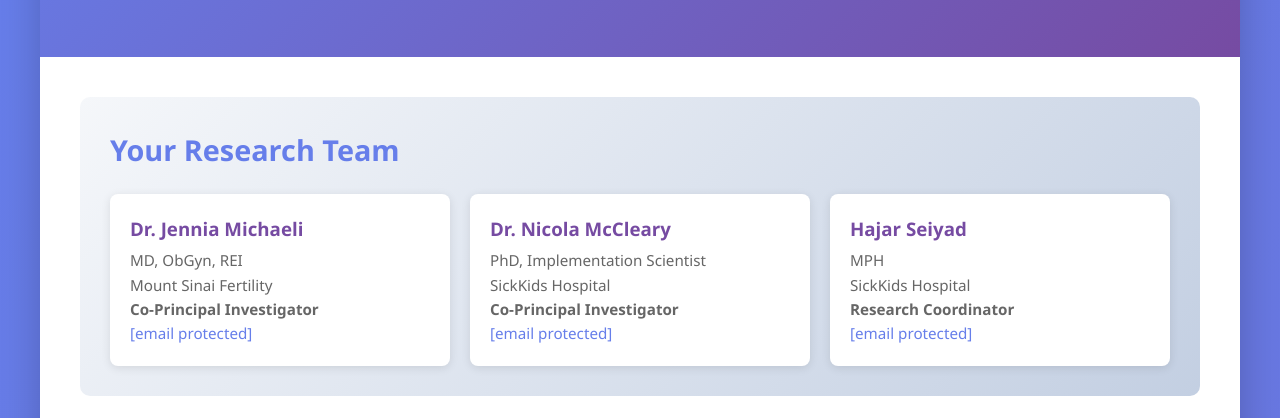
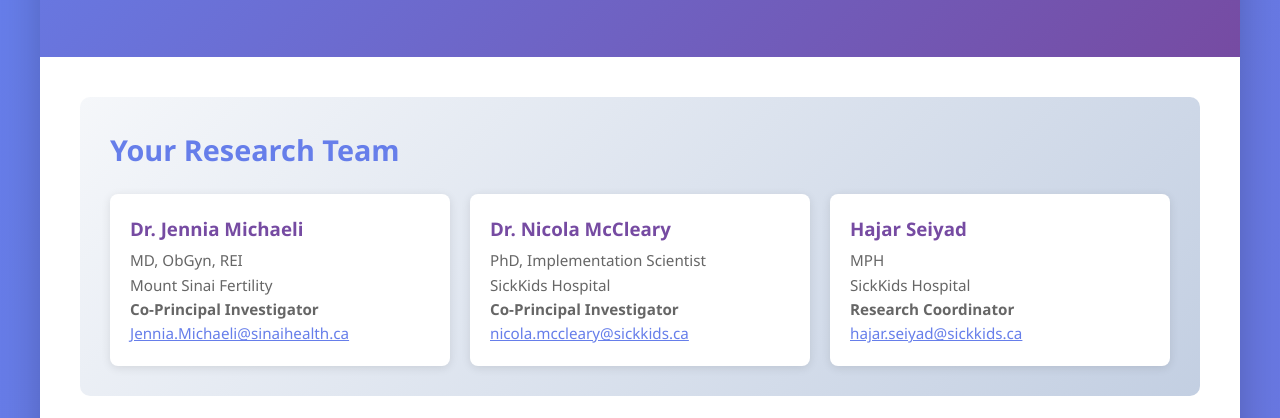
Before and after one commit to ofirttys/OICR, a plain HTML site: page Onboarding/index.html in a window 1280 px wide. Shown: the part 223-641 px from the top of the page. Drawn offline with Linux system fonts and the light colour scheme.

Commit message:
Update index.html

```diff
--- a/Onboarding/index.html
+++ b/Onboarding/index.html
@@ -262,21 +262,21 @@
                         <p>MD, ObGyn, REI<br>
                         Mount Sinai Fertility<br>
                         <strong>Co-Principal Investigator</strong><br>
-                        <a href="/cdn-cgi/l/email-protection#b8f2ddd6d6d1d996f5d1dbd0d9ddd4d1f8cbd1d6d9d1d0ddd9d4ccd096dbd9" style="color: #667eea; text-decoration: none;"><span class="__cf_email__" data-cfemail="9bd1fef5f5f2fab5d6f2f8f3fafef7f2dbe8f2f5faf2f3fefaf7eff3b5f8fa">[email&#160;protected]</span></a></p>
+                        <a href="mailto:Jennia.Michaeli@sinaihealth.ca" style="color: #667eea;">Jennia.Michaeli@sinaihealth.ca</a></p>
                     </div>
                     <div class="team-member">
                         <h3>Dr. Nicola McCleary</h3>
                         <p>PhD, Implementation Scientist<br>
                         SickKids Hospital<br>
                         <strong>Co-Principal Investigator</strong><br>
-                        <a href="/cdn-cgi/l/email-protection#a2cccbc1cdcec38ccfc1c1cec7c3d0dbe2d1cbc1c9c9cbc6d18cc1c3" style="color: #667eea; text-decoration: none;"><span class="__cf_email__" data-cfemail="6806010b07040946050b0b040d091a11281b010b0303010c1b460b09">[email&#160;protected]</span></a></p>
+                        <a href="mailto:nicola.mccleary@sickkids.ca" style="color: #667eea;">nicola.mccleary@sickkids.ca</a></p>
                     </div>
                     <div class="team-member">
                         <h3>Hajar Seiyad</h3>
                         <p>MPH<br>
                         SickKids Hospital<br>
                         <strong>Research Coordinator</strong><br>
-                        <a href="/cdn-cgi/l/email-protection#dcb4bdb6bdaef2afb9b5a5bdb89cafb5bfb7b7b5b8aff2bfbd" style="color: #667eea; text-decoration: none;"><span class="__cf_email__" data-cfemail="523a333833207c21373b2b333612213b3139393b36217c3133">[email&#160;protected]</span></a></p>
+                        <a href="mailto:hajar.seiyad@sickkids.ca" style="color: #667eea;">hajar.seiyad@sickkids.ca</a></p>
                     </div>
                 </div>
             </div>
```
